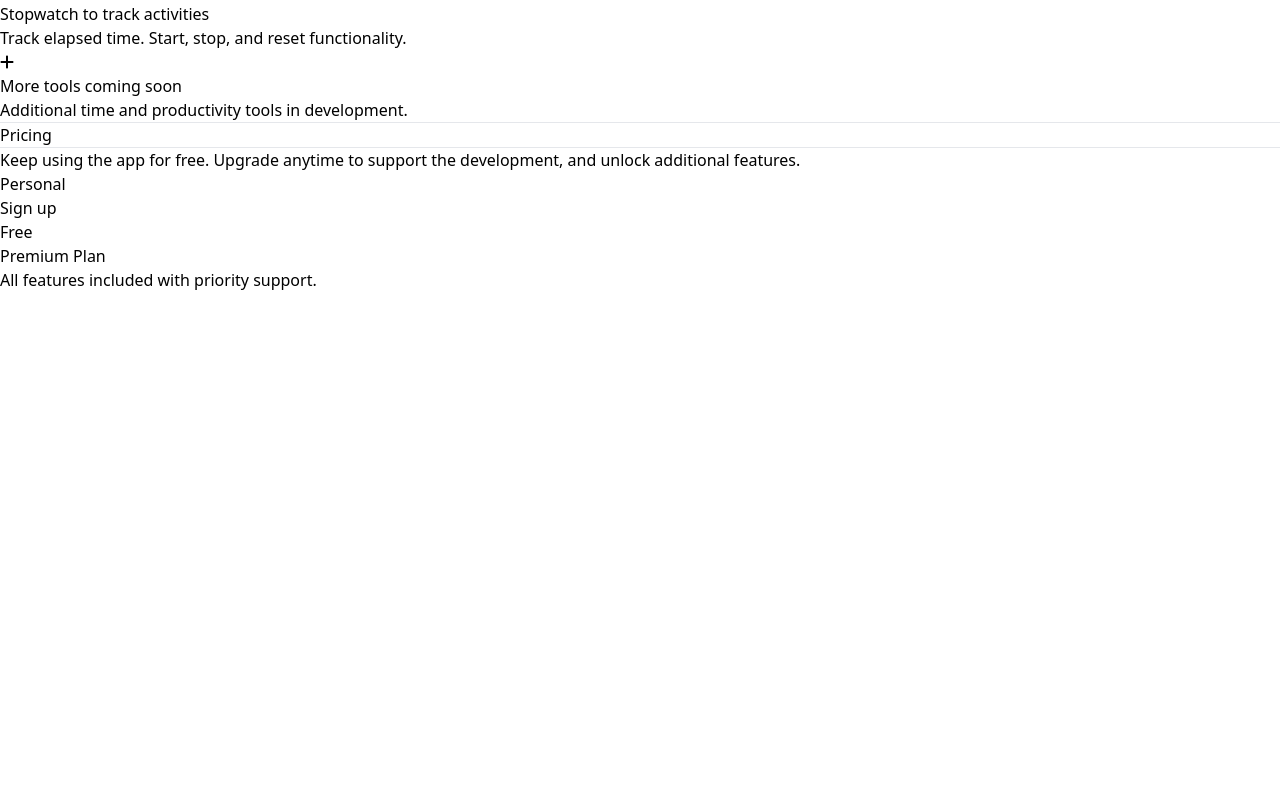
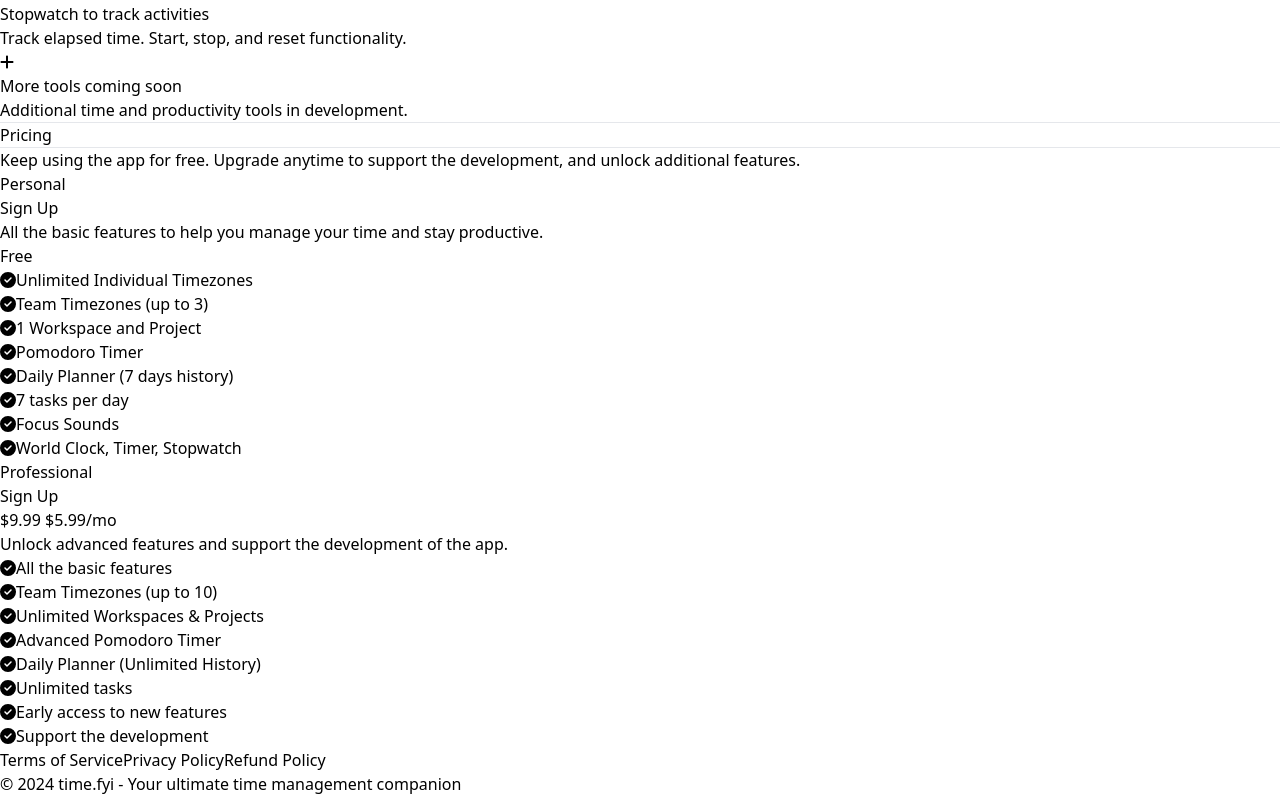
Before and after one commit to IsabellaNweze/HH-FinalProject, a React (Vite) app in the folder my-project/: page / in a window 1280 px wide. Shown: the part 934-1730 px from the top of the page. Before the commit the page ends 1226 px from the top, so only its background shows below. Built offline with nearby package versions, Linux system fonts and the light colour scheme.

Commit message:
Landing page

```diff
--- a/my-project/src/App.jsx
+++ b/my-project/src/App.jsx
@@ -3,6 +3,7 @@ import Hero from './components/Hero';
 import Homecards from './components/Homecards'
 import Listings from './components/Listings'
 import Pricing from './components/Pricing'
+import Bottom from './components/Bottom'
 
 const App = () => {
   return (
@@ -12,6 +13,7 @@ const App = () => {
       <Homecards/>
       <Listings/>
       <Pricing/>
+      <Bottom/>
     </div>
   );
 };
--- /dev/null
+++ b/my-project/src/components/Bottom.jsx
@@ -0,0 +1,36 @@
+import React from 'react';
+
+const Bottom = () => {
+  return (
+    <div className="bg-black text-white py-4 mt-auto">
+      {/* Links Section */}
+      <div className="flex justify-center space-x-8 mb-4">
+        <a
+          href="#"
+          className="hover:bg-gray-700 px-3 py-1 rounded transition-colors duration-300 text-gray-500"
+        >
+          Terms of Service
+        </a>
+        <a
+          href="#"
+          className="hover:bg-gray-700 px-3 py-1 rounded transition-colors duration-300 text-gray-500"
+        >
+          Privacy Policy
+        </a>
+        <a
+          href="#"
+          className="hover:bg-gray-700 px-3 py-1 rounded transition-colors duration-300 text-gray-500"
+        >
+          Refund Policy
+        </a>
+      </div>
+
+      {/* Copyright Section */}
+      <div className="text-center text-gray-500">
+        © 2024 time.fyi - Your ultimate time management companion
+      </div>
+    </div>
+  );
+}
+
+export default Bottom;
--- a/my-project/src/components/Pricing.jsx
+++ b/my-project/src/components/Pricing.jsx
@@ -1,4 +1,28 @@
 import React from 'react';
+import { FontAwesomeIcon } from '@fortawesome/react-fontawesome';
+import { faCheckCircle } from '@fortawesome/free-solid-svg-icons';
+
+const featuresBasic = [
+  { icon: faCheckCircle, text: "Unlimited Individual Timezones" },
+  { icon: faCheckCircle, text: "Team Timezones (up to 3)" },
+  { icon: faCheckCircle, text: "1 Workspace and Project" },
+  { icon: faCheckCircle, text: "Pomodoro Timer" },
+  { icon: faCheckCircle, text: "Daily Planner (7 days history)" },
+  { icon: faCheckCircle, text: "7 tasks per day" },
+  { icon: faCheckCircle, text: "Focus Sounds" },
+  { icon: faCheckCircle, text: "World Clock, Timer, Stopwatch" }
+];
+
+const featuresProfessional = [
+  { icon: faCheckCircle, text: "All the basic features" },
+  { icon: faCheckCircle, text: "Team Timezones (up to 10)" },
+  { icon: faCheckCircle, text: "Unlimited Workspaces & Projects" },
+  { icon: faCheckCircle, text: "Advanced Pomodoro Timer" },
+  { icon: faCheckCircle, text: "Daily Planner (Unlimited History)" },
+  { icon: faCheckCircle, text: "Unlimited tasks" },
+  { icon: faCheckCircle, text: "Early access to new features" },
+  { icon: faCheckCircle, text: "Support the development" }
+];
 
 const Pricing = () => {
   return (
@@ -23,25 +47,54 @@ const Pricing = () => {
           <div className="text-center mb-4">
             <i className="fas fa-crown text-yellow-500 text-3xl"></i>
           </div>
-          <span><h3 className="text-xl font-bold mb-2">Personal</h3>
-          <button className="bg-yellow-500 text-black p-3 rounded-md">
-        Sign up
-      </button>
-          </span>
-          <p className="text-sm">
-            Free
+          <div className="flex items-center justify-between mb-4">
+            <h3 className="text-xl font-bold">Personal</h3>
+            <button className="bg-yellow-500 text-black p-2 rounded-lg text-sm">
+              Sign Up
+            </button>
+          </div>
+          <p className="text-sm mb-4 text-gray-400">
+            All the basic features to help you manage your time and stay productive.
           </p>
+          <p className="text-sm mb-4">Free</p>
+          {/* Features List */}
+          <ul className="list-none pl-0">
+            {featuresBasic.map((feature, index) => (
+              <li key={index} className="flex items-center mb-2 text-sm">
+                <FontAwesomeIcon icon={feature.icon} className="text-green-500 mr-2" />
+                {feature.text}
+              </li>
+            ))}
+          </ul>
         </div>
 
-        {/* Premium Plan Card */}
+        {/* Professional Plan Card */}
         <div className="bg-gray-800 p-6 rounded-lg shadow-lg max-w-xs">
           <div className="text-center mb-4">
             <i className="fas fa-star text-blue-500 text-3xl"></i>
           </div>
-          <h3 className="text-xl font-bold mb-2">Premium Plan</h3>
-          <p className="text-sm">
-            All features included with priority support.
+          <div className="flex items-center justify-between mb-4">
+            <h3 className="text-xl font-bold">Professional</h3>
+            <button className="bg-yellow-500 text-black p-2 rounded-lg text-sm">
+              Sign Up
+            </button>
+          </div>
+          <p className="text-lg ">
+                    <span className="line-through text-gray-400">$9.99</span> <span className="text-sm">$5.99/mo</span>
+            </p>
+
+          <p className="text-sm mb-4 text-gray-400">
+            Unlock advanced features and support the development of the app.
           </p>
+          {/* Features List */}
+          <ul className="list-none pl-0 mb-4">
+            {featuresProfessional.map((feature, index) => (
+              <li key={index} className="flex items-center mb-2 text-sm">
+                <FontAwesomeIcon icon={feature.icon} className="text-green-500 mr-2" />
+                {feature.text}
+              </li>
+            ))}
+          </ul>
         </div>
       </div>
     </div>
```
